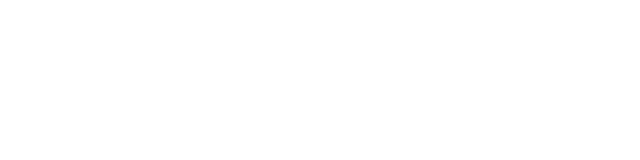
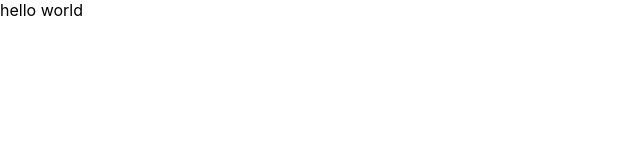
Before and after one commit to ilmerry/SookmyungHackathon, a React (Create React App) app: page / in a window 1280 px wide. Shown: the top 160 px of the page, without its empty margins (0-640 px from the left). Built offline with nearby package versions, Linux system fonts and the light colour scheme.

Commit message:
folder addition

```diff
--- a/src/App.js
+++ b/src/App.js
@@ -1,9 +1,9 @@
 import './App.css';
+import SelectPage from './Pages/SelectPage';
 
 function App() {
   return (
-    <div>
-    </div>
+    <SelectPage/>
   );
 }
 
--- /dev/null
+++ b/src/Pages/SelectPage.js
@@ -0,0 +1,11 @@
+import React from "react";
+
+function SelectPage(){
+    return (
+        <div>
+            hello world
+        </div>
+    );
+}
+
+export default SelectPage;
```
Also changed, not shown: src/Components/Progressbar.js (added), src/Components/SelectLang.js (added), src/Components/SelectNum.js (added).
